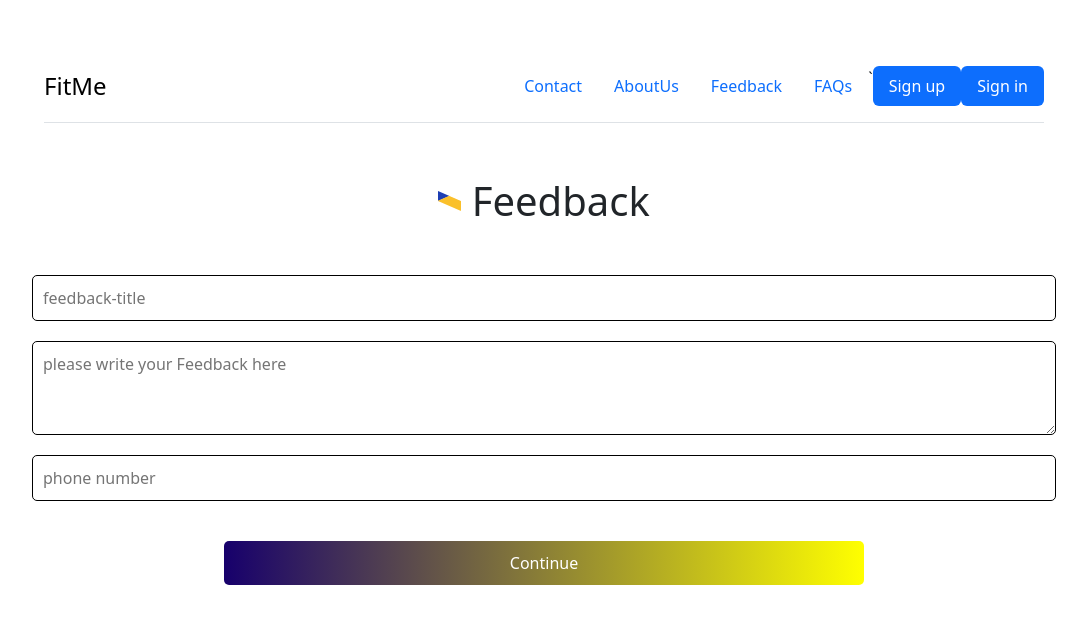
After one commit to Aibek002/fitnes, a PHP site: page /feedback.php in a window 1280 px wide. The commit adds this page. Shown: the top 624 px of the page, without its empty margins (96-1183 px from the left). Run offline with PHP 8.4, Linux system fonts and the light colour scheme.

Commit message:
modified:   HomePage.php 	renamed:    connectDB/user.php -> app/controllers/user.php 	renamed:    database/connectDB.php -> app/database/connectDB.php 	renamed:    database/db.php -> app/database/db.php 	renamed:    include/footer.php -> app/include/footer.php 	renamed:    include/header.php -> app/include/header.php 	new file:   assets/css/feedback.css 	modified:   assets/css/register.css 	new file:   feedback.php 	modified:   login.php 	modified:   register.php

```diff
--- a/HomePage.php
+++ b/HomePage.php
@@ -1,4 +1,4 @@
-<? include './connectDB/user.php';
+<? include 'app/controllers/user.php';
  ?>
 <!DOCTYPE html>
 <html lang="en">
@@ -12,8 +12,8 @@
 </head>
 
 <body>
-<? include('./include/header.php'); ?>
-<? include('./include/footer.php'); ?>
+<? include('app/include/header.php'); ?>
+<? include('app/include/footer.php'); ?>
 
 </body>
 
--- a/connectDB/user.php
+++ b/app/controllers/user.php
@@ -1,11 +1,12 @@
 <?php
 session_start();
-include('./database/db.php');
-include './path.php';
+include('app\database\connectDB.php');
+include('app\database\db.php');
+include 'path.php';
 
 $isSubmit = false;
 $errMsgEmpty = "";
-$errEmail='';
+$errEmail = '';
 if ($_SERVER['REQUEST_METHOD'] === 'POST' && isset($_POST['button-reg'])) {
     $name = trim($_POST['name']);
     $surname = trim($_POST['surname']);
@@ -14,7 +15,7 @@ if ($_SERVER['REQUEST_METHOD'] === 'POST' && isset($_POST['button-reg'])) {
     $passSec = trim($_POST['passwordSec']);
 
     if ($email === '' || $name === '' || $passFir === '') {
-        echo $email ." " . $name . " " . $surname . " " . $passFir;
+        echo $email . " " . $name . " " . $surname . " " . $passFir;
         $errMsgEmpty = "Не все поля заполнены!";
     } elseif (mb_strlen($name, 'UTF-8') < 2) {
         $errMsgEmpty = "Имя должно быть не менее 3 символов";
@@ -52,28 +53,11 @@ if ($_SERVER['REQUEST_METHOD'] === 'POST' && isset($_POST['button-reg'])) {
     $name = '';
     $surname = '';
     $email = '';
-
 }
 
 if ($_SERVER['REQUEST_METHOD'] === 'POST' && isset($_POST['button-log'])) {
 
-// // Проверяем, есть ли уже у нас счетчик в сессии
-// if (!isset($_SESSION['login_attempts'])) {
-//     // Если нет, инициализируем его и устанавливаем значение 0
-//     $_SESSION['login_attempts'] = 0;
-// }
-
-// // Увеличиваем счетчик попыток авторизации
-// $_SESSION['login_attempts']++;
-
-// // Проверяем количество попыток
-// if ($_SESSION['login_attempts'] >= 3) {
-//     // Если количество попыток превысило 3, выполните необходимые действия, например, блокируйте доступ пользователя
-//     echo "Вы превысили лимит попыток авторизации. Пожалуйста, попробуйте позже.";
-//     exit; // Выход из скрипта
-// }
-
-// Здесь выполняется ваш код аутентификации и проверки пароля
+    // Здесь выполняется ваш код аутентификации и проверки пароля
 
     $email = trim($_POST['email']);
     $pass = trim($_POST['password']);
@@ -94,13 +78,32 @@ if ($_SERVER['REQUEST_METHOD'] === 'POST' && isset($_POST['button-log'])) {
                 // prints($_SESSION['name']);
 
                 header('location:' . BASE_URL);
-
             } else {
-                $errMsgEmpty='логин или пароль не правельный';
+                $errMsgEmpty = 'логин или пароль не правельный';
             }
         }
     }
-}else{
-    $email='';
-    $pass='';
+} else {
+    $email = '';
+    $pass = '';
 }
+
+
+if ($_SERVER['REQUEST_METHOD'] === 'POST' && isset($_POST['button-feedback'])) {
+    $feedback_title = trim($_POST['feedback-title']);
+    $feedback_text = trim($_POST['feedback-text']);
+    $phone = trim($_POST['phone']);
+
+    $data_feedback = [
+        'name' => $_SESSION['name'],
+        'feedback_title' => $feedback_title,
+        'feedback' => $feedback_text,
+        'tel_number' => $phone,
+    ];
+    $feed = insert('feedback_users', $data_feedback);
+    if ($feed) {
+        header('location:' . BASE_URL);
+    } else {
+        echo 'error';
+    }
+}
--- a/database/db.php
+++ b/app/database/db.php
@@ -1,5 +1,5 @@
  <?php
-    include('./database/connectDB.php');
+    include('app\database\connectDB.php');
 
 
     function prints($value)
--- a/include/header.php
+++ b/app/include/header.php
@@ -7,23 +7,23 @@
 
     <ul class="nav nav-pills">
       <li class="nav-item"><a href="/" class="nav-link ">Contact</a></li>
-      <li class="nav-item"><a href="" class="nav-link">Fitneses</a></li>
       <li class="nav-item"><a href="" class="nav-link">AboutUs</a></li>
+      <li class="nav-item"><a href="/feedback.php" class="nav-link">Feedback</a></li>
       <li class="nav-item"><a href="" class="nav-link">FAQs</a></li>
       <?php if (isset($_SESSION['id'])) : ?>
         <li class="nav-item"><a href="#" class="nav-link"><?php echo $_SESSION['name']; ?></a></li>
         <li class="nav-item"><a href="logout.php" class="nav-link active">Logout</a></li>
-      <?php else : ?>
+      <?php else : ?>`
         <?php if ($_SERVER['REQUEST_URI'] === '/login.php') : ?>
 
           <li class="nav-item"><a href="<?php echo BASE_URL . 'register.php'; ?>" class="nav-link active">Sign up</a></li>
         <?php elseif ($_SERVER['REQUEST_URI'] === '/register.php') : ?>
           <hr />
-          <li class="nav-item"><a href="<?php echo BASE_URL . 'signinemail.php'; ?>" class="nav-link active">Sign in</a></li>
+          <li class="nav-item"><a href="<?php echo BASE_URL . 'login.php'; ?>" class="nav-link active">Sign in</a></li>
         <?php else : ?>
           <li class="nav-item"><a href="<?php echo BASE_URL . 'register.php'; ?>" class="nav-link active">Sign up</a></li>
           <hr />
-          <li class="nav-item"><a href="<?php echo BASE_URL . 'signinemail.php'; ?>" class="nav-link active">Sign in</a></li>
+          <li class="nav-item"><a href="<?php echo BASE_URL . 'login.php'; ?>" class="nav-link active">Sign in</a></li>
 
         <?php endif; ?>
       <?php endif; ?>
--- /dev/null
+++ b/assets/css/feedback.css
@@ -0,0 +1,53 @@
+body {
+    font: Sans Serif Collection;
+    margin: 0;
+    padding: 0;
+  }
+.container {
+    max-width: 80%;
+    margin: 50px auto;
+    border-radius: 5px;
+    position: relative;
+  }
+.text {
+    position: relative;
+    margin-bottom:50px;
+    text-align: center;
+  }
+  .feedback-text {
+    width: 80%;
+    /* padding: 1px; */
+    margin-left: 10%;
+    padding-left: 10px;
+    padding-top: 10px;
+    padding-bottom: 10px;
+    border: 1px solid black;
+    border-radius: 5px;
+  }
+
+  #feedback-title {
+    width: 80%;
+    /* padding: 1px; */
+    margin-left: 10%;
+    padding-left: 10px;
+    padding-top: 10px;
+    padding-bottom: 10px;
+    border: 1px solid black;
+    border-radius: 5px;
+  }
+
+  .continue-btn {
+    width: 50%;
+    margin-left: 25%;
+    padding: 10px;
+    background: linear-gradient(to right, #17006c,yellow) ;
+    color: #ffffff;
+    border: none;
+    border-radius: 5px;
+    margin-bottom: 30px;
+    margin-top: 20px;
+    cursor: pointer;
+  }
+  .input-group {
+    margin-bottom: 20px;
+  }
--- a/assets/css/register.css
+++ b/assets/css/register.css
@@ -14,7 +14,7 @@ body {
 
 .text {
   position: relative;
-  margin-bottom: 20%;
+  margin-bottom:50px;
   text-align: center;
 }
 .text1 {
@@ -40,12 +40,11 @@ body {
 
 .back-btn {
   position: absolute;
-  /* top: 10px; */
+  /* top: 5px; */
   left: 0px;
   border: none;
   background: none;
   cursor: pointer;
-  width: 10%;
 }
 
 h2 {
--- /dev/null
+++ b/feedback.php
@@ -0,0 +1,59 @@
+<?
+include './app/controllers/user.php'
+
+
+?>
+
+<!DOCTYPE html>
+<html lang="en">
+<head>
+    <meta charset="UTF-8">
+    <meta name="viewport" content="width=device-width, initial-scale=1.0">
+    <link href="https://cdn.jsdelivr.net/npm/bootstrap@5.3.2/dist/css/bootstrap.min.css" rel="stylesheet" integrity="sha384-T3c6CoIi6uLrA9TneNEoa7RxnatzjcDSCmG1MXxSR1GAsXEV/Dwwykc2MPK8M2HN" crossorigin="anonymous">
+    <link rel="stylesheet" href="../assets/css/feedback.css">
+    <title>Feedback</title>
+</head>
+<body>
+    <?php include 'app\include\header.php'?>
+
+    <main>
+        <div class="container">
+            <div class="text">
+            <h1 class="register-logo">
+          <svg xmlns="http://www.w3.org/2000/svg" width="23" height="20" viewBox="0 0 23 20" fill="none">
+            <mask id="mask0_111_120" style="mask-type:alpha" maskUnits="userSpaceOnUse" x="0" y="0" width="23" height="20">
+              <rect width="25.0799" height="10" transform="matrix(0.91707 0.398726 0 1 0 0)" fill="#D9D9D9" />
+            </mask>
+            <g mask="url(#mask0_111_120)">
+              <rect width="25.0799" height="10" transform="matrix(0.91707 -0.398726 0 1 0 0)" fill="#1D3EB3" />
+              <rect width="25.0799" height="25.0799" transform="matrix(0.91707 0.398726 -0.91707 0.398726 11.8477 4.54492)" fill="#FAC02B" />
+            </g>
+          </svg>
+
+          <span style="display: inline-block; vertical-align: middle;">Feedback</span>
+        </h1>
+                <p for="floatingInput"><?= $errMsgEmpty ?></p>
+            </div>
+            </div>
+
+            <form action="feedback.php" method="post">
+
+                <div class="input-group">
+                    <input name="feedback-title" type="text" id="feedback-title" placeholder="feedback-title" required>
+                </div>
+                <div class="input-group">
+                    <!-- <input name='feedback-text' type="text" id="feedback-text" placeholder="feedback" required> -->
+                    <textarea name='feedback-text' class="feedback-text" id="feedback-text" placeholder="please write your Feedback here" rows="3" ></textarea>
+                </div>
+                <div class="input-group">
+                    <!-- <input name='feedback-text' type="text" id="feedback-text" placeholder="feedback" required> -->
+                    <input name="phone" type="text" id="feedback-title" placeholder="phone number" required>
+                </div>
+                <button name='button-feedback' type="submit" class="continue-btn">Continue</button>
+            </form>
+
+        </div>
+    </main>
+
+</body>
+</html>
--- a/register.php
+++ b/register.php
@@ -1,5 +1,5 @@
 <?php
-include './connectDB/user.php';
+include 'app/controllers/user.php';
 ?>
 <!DOCTYPE html>
 <html lang="en">
@@ -18,7 +18,7 @@ include './connectDB/user.php';
 <body>
 
   <?
-  include './include/header.php';
+  include 'app/include/header.php';
   ?>
 
 
@@ -69,7 +69,7 @@ include './connectDB/user.php';
     </div>
   </main>
   <?
-  include './include/footer.php';
+  include 'app/include/footer.php';
   ?>
 
 
```
Also changed, not shown: login.php (+4 -4 lines), app/database/connectDB.php (renamed from database/connectDB.php), app/include/footer.php (renamed from include/footer.php).
